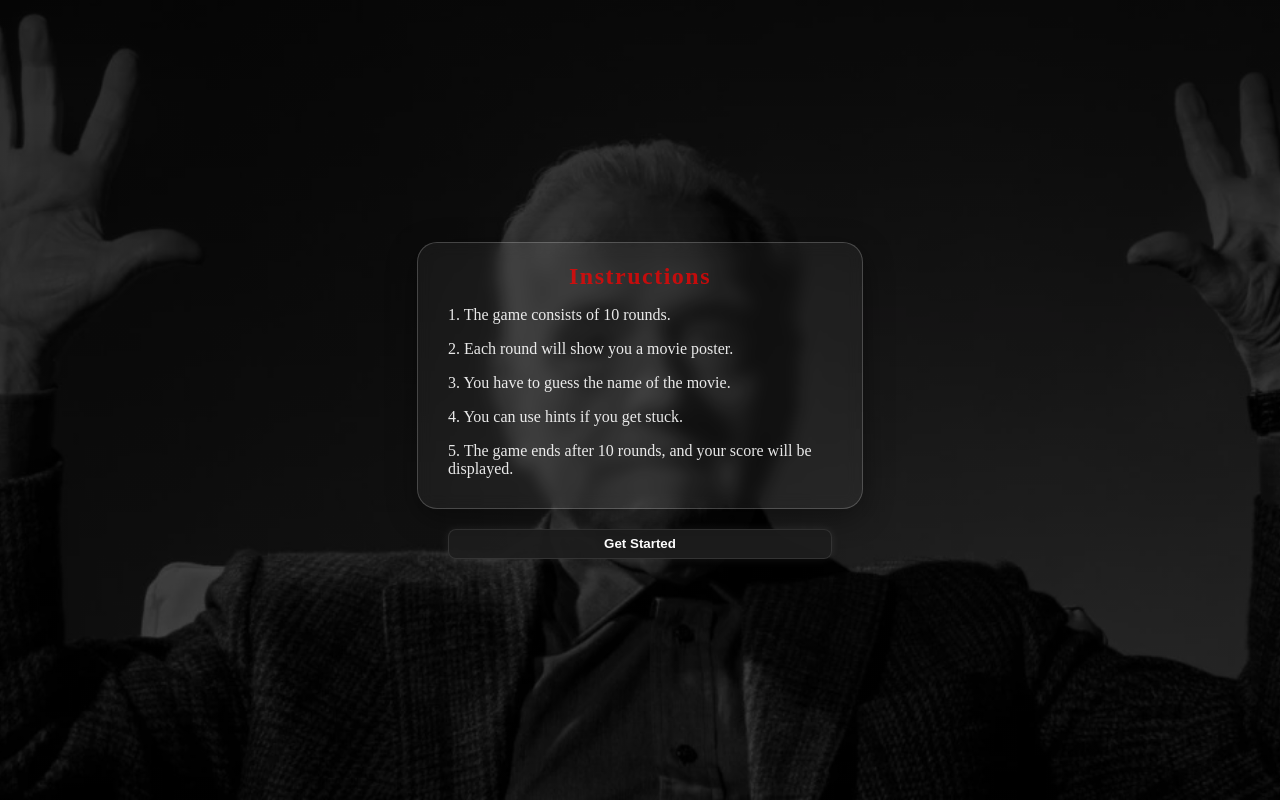
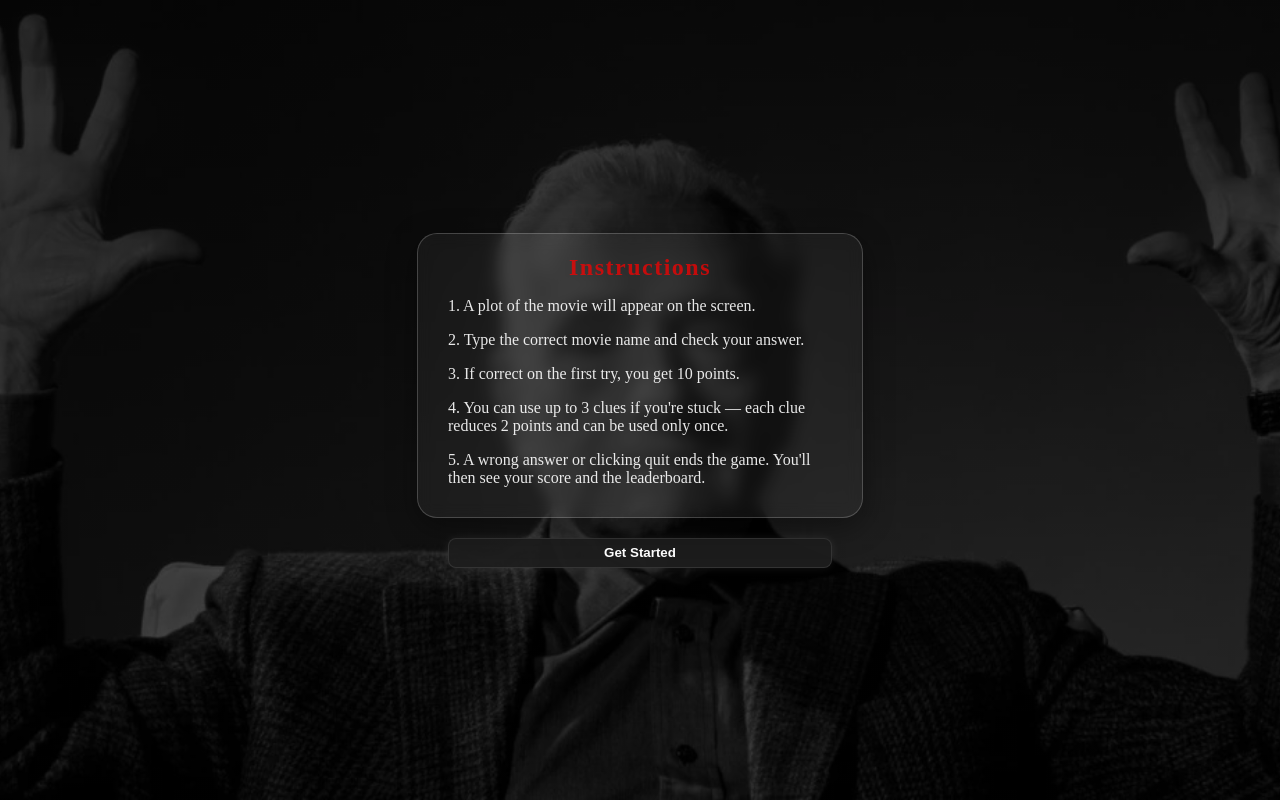
Before and after one commit to madasamydfan/MovieGuesser, a React (Vite) app in the folder frontend/: page /instructions in a window 1280 px wide. Built offline with nearby package versions, Linux system fonts and the light colour scheme.

Commit message:
changed some styles and worked on Errors

```diff
--- a/frontend/src/components/MovieguessPage.jsx
+++ b/frontend/src/components/MovieguessPage.jsx
@@ -101,6 +101,8 @@ function MovieguessPage() {
     fetchQuestion();
   }, []);
 
+
+
   useEffect(() => {
     if (showClue) {
       const timeout = setTimeout(() => {
--- a/frontend/src/components/instructions.jsx
+++ b/frontend/src/components/instructions.jsx
@@ -3,13 +3,14 @@ import "../css/instructions.css";
 
 function Instructions() {
   const navigate = useNavigate()
-  const instructions = [
-    "1. The game consists of 10 rounds.",
-    "2. Each round will show you a movie poster.",
-    "3. You have to guess the name of the movie.",
-    "4. You can use hints if you get stuck.",
-    "5. The game ends after 10 rounds, and your score will be displayed.",
-  ];
+const instructions = [
+  "1. A plot of the movie will appear on the screen.",
+  "2. Type the correct movie name and check your answer.",
+  "3. If correct on the first try, you get 10 points.",
+  "4. You can use up to 3 clues if you're stuck — each clue reduces 2 points and can be used only once.",
+  "5. A wrong answer or clicking quit ends the game. You'll then see your score and the leaderboard."
+];
+
   return (
     <div className="instruction-container">
       <div className="instructions-box">
--- a/frontend/src/components/scoreCard.jsx
+++ b/frontend/src/components/scoreCard.jsx
@@ -1,6 +1,6 @@
 import axios from "axios";
 import { useNavigate } from "react-router-dom";
-
+import '../css/overlay.css'
 function ScoreCard(props) {
   const navigate = useNavigate();
 
--- a/frontend/src/css/overlay.css
+++ b/frontend/src/css/overlay.css
@@ -233,9 +233,23 @@
   letter-spacing: 10px;
 }
 .leaderboard{
-  width: 50%;
-  height: 7%;
+  height: 6%;
+  width: 40%;
+  border-radius: 8px;
+  background-color: rgba(30, 30, 30, 0.95);
+  color: white;
+  font-weight: 600;
+  border: 1px solid rgba(255, 255, 255, 0.1);
+  transition: all 0.3s ease;
+  cursor: pointer;
+  box-shadow: 0 0 10px rgba(255, 255, 255, 0.08);
 }
+.leaderboard:hover{
+  background-color: rgb(127, 6, 6)  ;
+  transform: scale(1.05);
+  box-shadow: 0 0 12px rgba(255, 255, 255, 0.15);
+}
+
 .Username{
   width: 70%;
   height: 7%;
```
Also changed, not shown: 1 other file (tests, documents, lock files or other folders).
